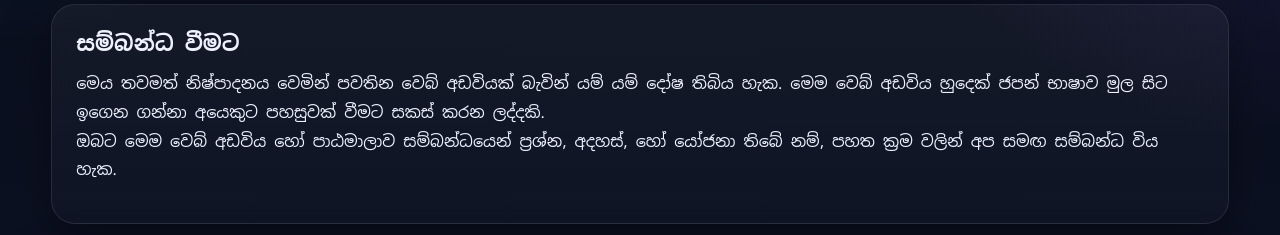
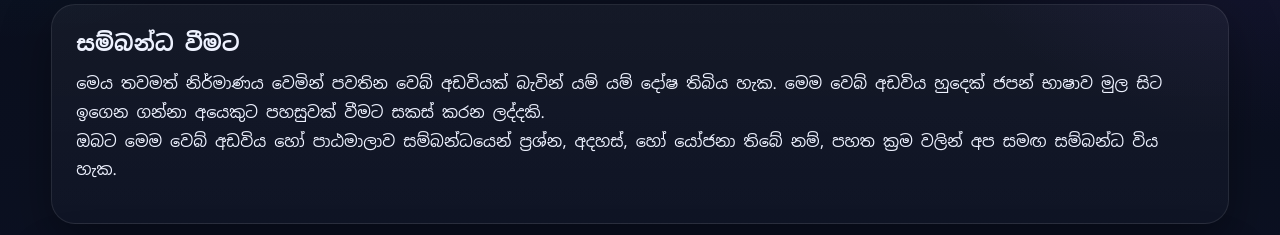
Before and after one commit to PramodyaBandara/BashaJP, a plain HTML site: page contact.html in a window 1280 px wide. Shown: the part 299-534 px from the top of the page. Drawn offline with Linux system fonts and the light colour scheme.

Commit message:
Update contact.html

```diff
--- a/contact.html
+++ b/contact.html
@@ -39,7 +39,7 @@
     <div class="lesson-box">
       <h2>සම්බන්ධ වීමට</h2>
       <p>
-        මෙය තවමත් නිෂ්පාදනය වෙමින් පවතින වෙබ් අඩවියක් බැවින් යම් යම් දෝෂ තිබිය හැක.
+        මෙය තවමත් නිර්මාණය වෙමින් පවතින වෙබ් අඩවියක් බැවින් යම් යම් දෝෂ තිබිය හැක.
         මෙම වෙබ් අඩවිය හුදෙක් ජපන් භාෂාව මුල සිට ඉගෙන ගන්නා අයෙකුට පහසුවක් වීමට සකස් කරන ලද්දකි.
         <br>
         ඔබට මෙම වෙබ් අඩවිය හෝ පාඨමාලාව සම්බන්ධයෙන් ප්‍රශ්න, අදහස්, හෝ යෝජනා තිබේ නම්,
```
